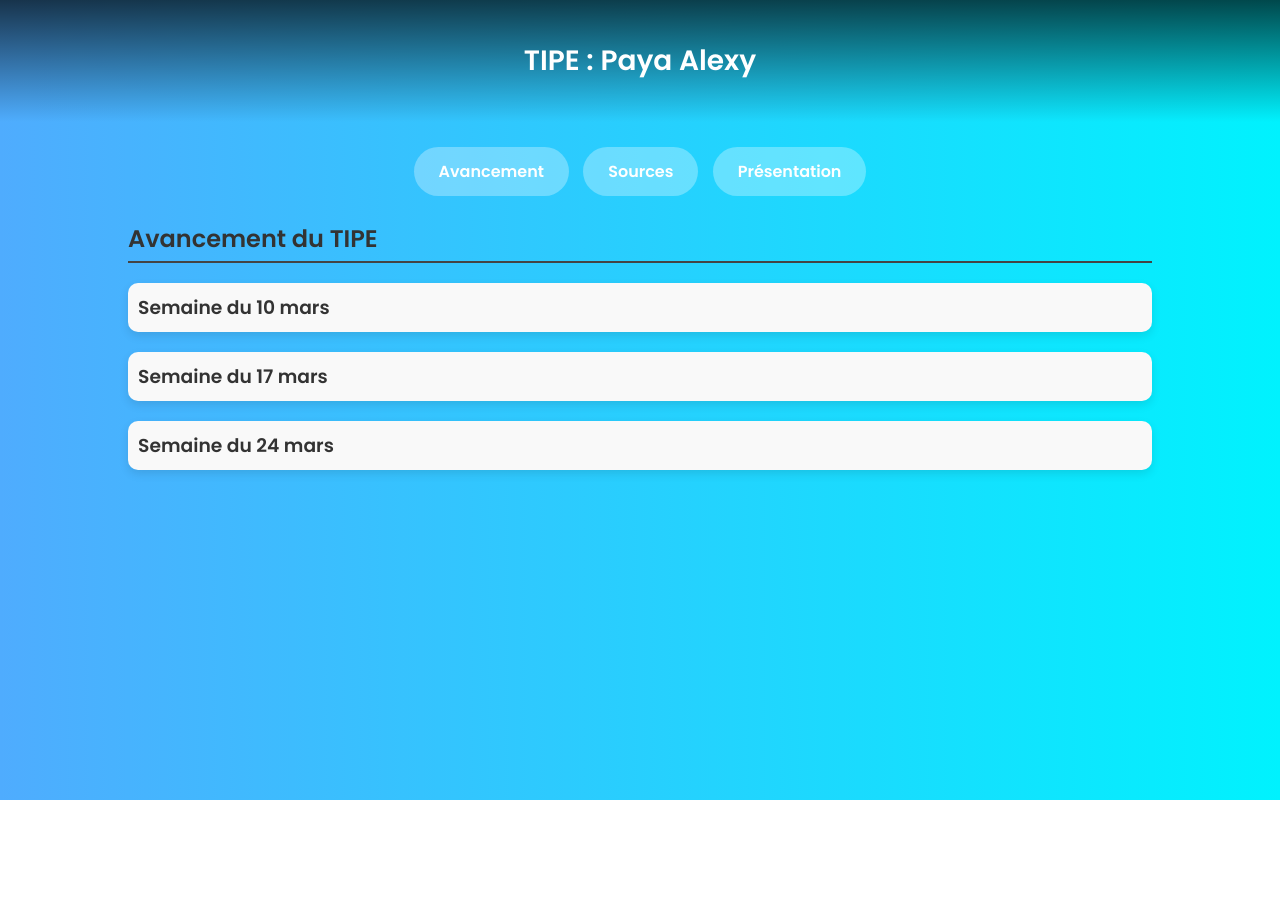
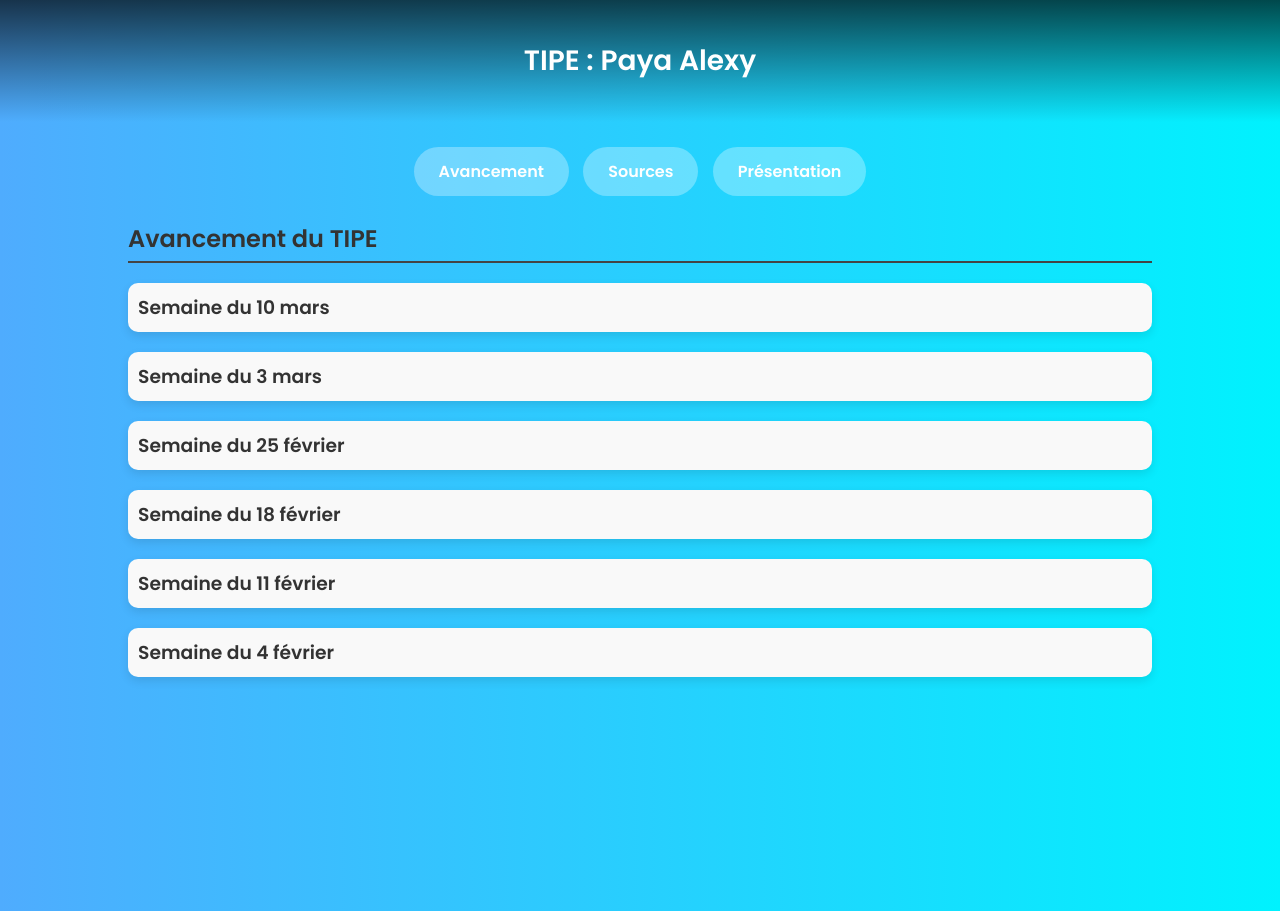
Before and after one commit to alexy0/alexy0.github.io, a plain HTML site: page index.html in a window 1280 px wide. Both pictures are taken after a click on the link "Avancement". Before the commit the page ends 800 px from the top, so only its background shows below. Drawn offline with Linux system fonts and the light colour scheme.

Commit message:
Update index.html

```diff
--- a/index.html
+++ b/index.html
@@ -27,7 +27,7 @@
             width: 80%;
             margin: 20px auto;
             opacity: 0;
-            transform: translateY(20px);
+            transform: translateY(0);
             transition: opacity 0.5s ease, transform 0.5s ease;
         }
         nav {
@@ -90,12 +90,13 @@
         function showSection(sectionId) {
             document.querySelectorAll('.container').forEach(section => {
                 section.style.opacity = '0';
-                section.style.transform = 'translateY(20px)';
+                section.style.transform = 'translateY(0)';
             });
             const activeSection = document.getElementById(sectionId);
             setTimeout(() => {
                 activeSection.style.opacity = '1';
                 activeSection.style.transform = 'translateY(0)';
+                window.scrollTo(0, 0);
             }, 10);
         }
         function toggleRecap(element) {
@@ -113,18 +114,12 @@
     <div id="avancement" class="container">
         <h2>Avancement du TIPE</h2>
         <div class="recap-container">
-            <div class="recap" onclick="toggleRecap(this)">
-                <h3>Semaine du 10 mars</h3>
-                <p>Ici, je décrirai les avancées de la semaine du 10 mars.</p>
-            </div>
-            <div class="recap" onclick="toggleRecap(this)">
-                <h3>Semaine du 17 mars</h3>
-                <p>Ici, je décrirai les avancées de la semaine du 17 mars.</p>
-            </div>
-            <div class="recap" onclick="toggleRecap(this)">
-                <h3>Semaine du 24 mars</h3>
-                <p>Ici, je décrirai les avancées de la semaine du 24 mars.</p>
-            </div>
+            <div class="recap" onclick="toggleRecap(this)"><h3>Semaine du 10 mars</h3><p>Avancement de cette semaine.</p></div>
+            <div class="recap" onclick="toggleRecap(this)"><h3>Semaine du 3 mars</h3><p>Avancement de cette semaine.</p></div>
+            <div class="recap" onclick="toggleRecap(this)"><h3>Semaine du 25 février</h3><p>Avancement de cette semaine.</p></div>
+            <div class="recap" onclick="toggleRecap(this)"><h3>Semaine du 18 février</h3><p>Avancement de cette semaine.</p></div>
+            <div class="recap" onclick="toggleRecap(this)"><h3>Semaine du 11 février</h3><p>Avancement de cette semaine.</p></div>
+            <div class="recap" onclick="toggleRecap(this)"><h3>Semaine du 4 février</h3><p>Avancement de cette semaine.</p></div>
         </div>
     </div>
     <div id="sources" class="container">
```
